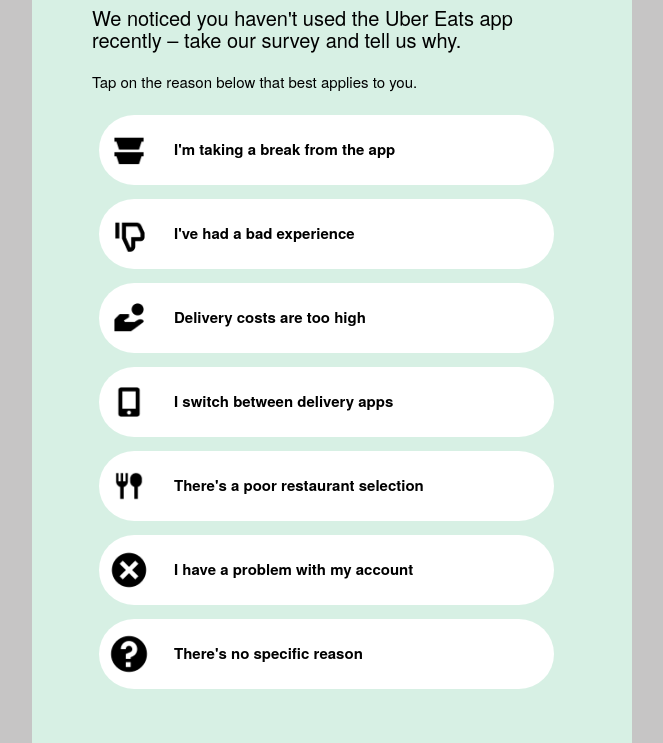
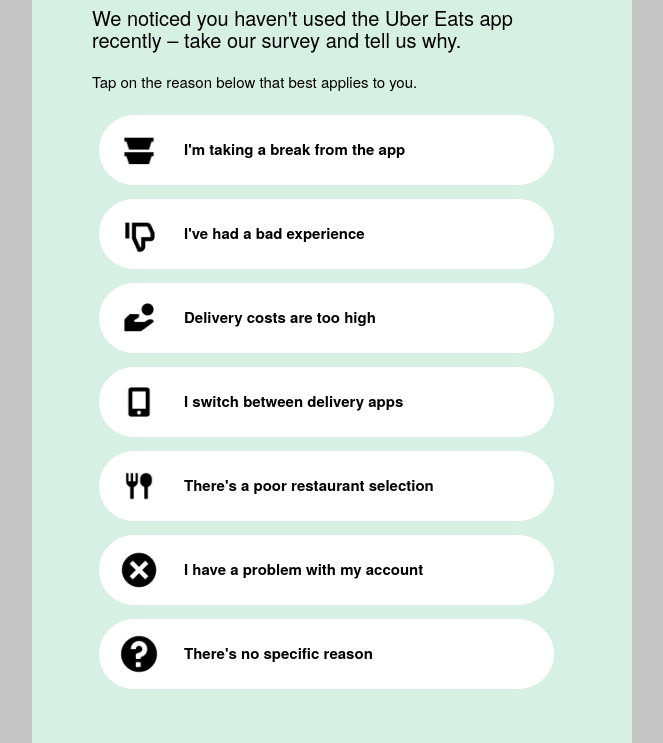
Before and after one commit to m6rie/html-email, a plain HTML site: page Uber/email-one.html in a window 1280 px wide. Shown: the part 560-1303 px from the top of the page, without its empty margins (308-971 px from the left). Drawn offline with Linux system fonts and the light colour scheme; a web font is replaced by a local one.

Commit message:
Update email-one.html

```diff
--- a/Uber/email-one.html
+++ b/Uber/email-one.html
@@ -71,13 +71,13 @@
                         <!-- header -->
                         <tr>
                           <td style="padding: 25px 70px;">
-                            <img src="./img/logo.png" alt="Uber logo" width="150">
+                            <img src="https://github.com/m6rie/html-email/blob/main/Uber/img/logo.png?raw=true" alt="Uber logo" width="150">
                           </td>
                         </tr>
                         <!-- banner -->
                         <tr>
                           <td style="padding: 0;">
-                            <img src="./img/food-banner.jpg" alt="diverse food (burger, pizza, rocket, baby tomatoes, fried chicken wings, corn cob)" width="100%">
+                            <img src="https://github.com/m6rie/html-email/blob/main/Uber/img/food-banner.jpg?raw=true" alt="diverse food (burger, pizza, rocket, baby tomatoes, fried chicken wings, corn cob)" width="100%">
                           </td>
                         </tr>
                         <!-- 1st § -->
@@ -91,13 +91,13 @@
                         <!-- choices -->
                         <tr>
                           <td style="padding: 0px 60px 50px; max-width: 600px;">
-                            <a href="#" style="text-decoration: none; color:#000;"><p class="choices"><img src="./img/plates.png" alt="icon" width="50px"><span class="vertical-align">I'm taking a break from the app</span></p></a>
-                            <a href="#" style="text-decoration: none; color:#000;"><p class="choices"><img src="./img/thumb-down.png" alt="icon" width="50px"><span class="vertical-align">I've had a bad experience</span></p></a>
-                            <a href="#" style="text-decoration: none; color:#000;"><p class="choices"><img src="./img/offering-hand.png" alt="icon" width="50px"><span class="vertical-align">Delivery costs are too high</span></p></a>
-                            <a href="#" style="text-decoration: none; color:#000;"><p class="choices"><img src="./img/phone-logo.png" alt="icon" width="50px"><span class="vertical-align">I switch between delivery apps</span></p></a>
-                            <a href="#" style="text-decoration: none; color:#000;"><p class="choices"><img src="./img/cutlery-logo.png" alt="icon" width="50px"><span class="vertical-align">There's a poor restaurant selection</span></p></a>
-                            <a href="#" style="text-decoration: none; color:#000;"><p class="choices"><img src="./img/cross-logo.png" alt="icon" width="50px"><span class="vertical-align">I have a problem with my account</span></p></a>
-                            <a href="#" style="text-decoration: none; color:#000;"><p class="choices"><img src="./img/question-mark.png" alt="icon" width="50px"><span class="vertical-align">There's no specific reason</span></p></a>
+                            <a href="#" style="text-decoration: none; color:#000;"><p class="choices"><img src="https://github.com/m6rie/html-email/blob/main/Uber/img/plates.png?raw=true" alt="icon" width="50px" style="padding-left: 10px;"><span class="vertical-align">I'm taking a break from the app</span></p></a>
+                            <a href="#" style="text-decoration: none; color:#000;"><p class="choices"><img src="https://github.com/m6rie/html-email/blob/main/Uber/img/thumb-down.png?raw=true" alt="icon" width="50px" style="padding-left: 10px;"><span class="vertical-align">I've had a bad experience</span></p></a>
+                            <a href="#" style="text-decoration: none; color:#000;"><p class="choices"><img src="https://github.com/m6rie/html-email/blob/main/Uber/img/offering-hand.png?raw=true" alt="icon" width="50px" style="padding-left: 10px;"><span class="vertical-align">Delivery costs are too high</span></p></a>
+                            <a href="#" style="text-decoration: none; color:#000;"><p class="choices"><img src="https://github.com/m6rie/html-email/blob/main/Uber/img/phone-logo.png?raw=true" alt="icon" width="50px" style="padding-left: 10px;"><span class="vertical-align">I switch between delivery apps</span></p></a>
+                            <a href="#" style="text-decoration: none; color:#000;"><p class="choices"><img src="https://github.com/m6rie/html-email/blob/main/Uber/img/cutlery-logo.png?raw=true" alt="icon" width="50px" style="padding-left: 10px;"><span class="vertical-align">There's a poor restaurant selection</span></p></a>
+                            <a href="#" style="text-decoration: none; color:#000;"><p class="choices"><img src="https://github.com/m6rie/html-email/blob/main/Uber/img/cross-logo.png?raw=true" alt="icon" width="50px" style="padding-left: 10px;"><span class="vertical-align">I have a problem with my account</span></p></a>
+                            <a href="#" style="text-decoration: none; color:#000;"><p class="choices"><img src="https://github.com/m6rie/html-email/blob/main/Uber/img/question-mark.png?raw=true" alt="icon" width="50px" style="padding-left: 10px;"><span class="vertical-align">There's no specific reason</span></p></a>
                           </td>
                         </tr>
                         <!-- 2nd § -->
@@ -131,6 +131,7 @@
                                       <p style="margin-top: 0;"><a href="http://email.uber.com/ss/c/NtS8hnLZtsEC-6Wun150xZlT51rk8lUEc5R5UIv5tgmIA2NiysiHgAxTpfawkyxm/3r9/9Hlt8DJnSyqP9UJkc2wIPA/h20/c-BsNJ02Y5f4ThQ73ChdwGej0Reu8tg81TCFXqp5yDc" style="text-decoration: none;color: white;"> Privacy</a></p>
                                       <p><a href="#" style="text-decoration: none;color: white;"> Email Preferences</a></p>
                                       <br>
+                                      <!-- <p style="color: black;">0</p> -->
                                     </div>
                                     <!--[if mso]>
                                   </td>
@@ -142,9 +143,9 @@
                         <tr>
                           <td style="background-color: black;color:#fff; padding:0px 80px; font-size:10px;">
                             <p style="margin: 0; padding: 0 0 5px 0;">
-                              <span style="padding-right: 35px;"><a href="http://email.uber.com/ss/c/lKT8ccCkHTtPXRlUdr2M3HRFSTRAozALynJoj2hCBXy-A7AjPrAZy-BKqssmVw39/3r9/9Hlt8DJnSyqP9UJkc2wIPA/h22/IKi1M7EIg_UtDLz6xQ2FEmBOwe0qUhf7X9q1q_xab60"><img src="./img/facebook.png" alt="facebook logo" width="16"></a></span>
-                              <span style="padding-right: 30px;"><a href="http://email.uber.com/ss/c/LbqnkeGlYGM_2j-spoQ5q8jWfHMdofuc9WtgWFVNP_g/3r9/9Hlt8DJnSyqP9UJkc2wIPA/h23/vpwAiserD_2VCWhhPvQvDUVmXI2fTNlzqddnAgI2q-A"><img src="./img/twitter.png" alt="twitter logo" width="23"></a></span>
-                              <span><a href="http://email.uber.com/ss/c/lKT8ccCkHTtPXRlUdr2M3J9tUWmut990WG8GGZmBFPsvp6GdO90yBl5qfYd5L0Ap/3r9/9Hlt8DJnSyqP9UJkc2wIPA/h24/8XBy_uWKX4XIO9-YHwI63bmxQHcK8Mj6VWM6jOOrWTI"><img src="./img/instagram.png" alt="instagram logo" width="20"></a></span></p>
+                              <span style="padding-right: 35px;"><a href="http://email.uber.com/ss/c/lKT8ccCkHTtPXRlUdr2M3HRFSTRAozALynJoj2hCBXy-A7AjPrAZy-BKqssmVw39/3r9/9Hlt8DJnSyqP9UJkc2wIPA/h22/IKi1M7EIg_UtDLz6xQ2FEmBOwe0qUhf7X9q1q_xab60"><img src="https://github.com/m6rie/html-email/blob/main/Uber/img/facebook.png?raw=true" alt="facebook logo" width="16"></a></span>
+                              <span style="padding-right: 30px;"><a href="http://email.uber.com/ss/c/LbqnkeGlYGM_2j-spoQ5q8jWfHMdofuc9WtgWFVNP_g/3r9/9Hlt8DJnSyqP9UJkc2wIPA/h23/vpwAiserD_2VCWhhPvQvDUVmXI2fTNlzqddnAgI2q-A"><img src="https://github.com/m6rie/html-email/blob/main/Uber/img/twitter.png?raw=true" alt="twitter logo" width="23"></a></span>
+                              <span><a href="http://email.uber.com/ss/c/lKT8ccCkHTtPXRlUdr2M3J9tUWmut990WG8GGZmBFPsvp6GdO90yBl5qfYd5L0Ap/3r9/9Hlt8DJnSyqP9UJkc2wIPA/h24/8XBy_uWKX4XIO9-YHwI63bmxQHcK8Mj6VWM6jOOrWTI"><img src="https://github.com/m6rie/html-email/blob/main/Uber/img/instagram.png?raw=true" alt="instagram logo" width="20"></a></span></p>
                             <p style="margin: 0;">Uber Eats UK Limited</p>
                             <p style="margin: 0;">First Floor, Aldgate Tower, 2 Leman Street</p>
                             <p style="margin: 0;">London, United Kingdom, E1 8FA </p>
```
